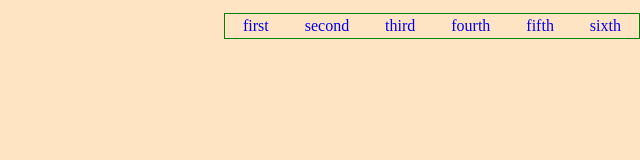
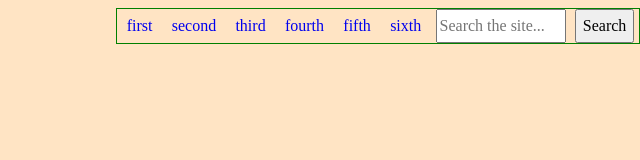
Before and after one commit to gniht/minimalCSS, a plain HTML site: page index.html in a window 1280 px wide. Shown: the whole page, without its empty margins (640-1280 px from the left). Drawn offline with Linux system fonts and the light colour scheme.

Commit message:
adjusted top-right column span for various screen sizes

```diff
--- a/index.html
+++ b/index.html
@@ -9,24 +9,15 @@
 </head>
 <body>
   <nav class="top-right">
-      <div>
+
     <a href="#" class="first">first</a>
-      </div>
-      <div>
     <a href="#" class="second">second</a>
-      </div>
-      <div>
     <a href="#" class="third">third</a>
-      </div>
-      <div>
     <a href="#" class="fourth">fourth</a>
-      </div>
-      <div>
     <a href="#" class="fourth">fifth</a>
-      </div>
-      <div>
     <a href="#" class="fourth">sixth</a>
-      </div>
+    <input type="search" placeholder="Search the site...">
+    <button type="submit">Search</button>
   </nav>
 
 
--- a/style.css
+++ b/style.css
@@ -29,15 +29,13 @@ nav a {
   align-self: center;
   list-style: none;
   margin: 0;
-  grid-column: 4/-1;
+  grid-column: 1/-1;
   grid-row: 1/2;
   border: 1px solid green;
 }
-.top-right div {
-  display: inline-block;
-  align-self: center;
+.top-right input{
+  width: 130px;
 }
-
 .left-vertical {
   display: flex;
   justify-content: center;
@@ -49,18 +47,18 @@ nav a {
 
 @media screen and (min-width: 600px){
   .top-right{
-    grid-column: 6/-1;
+    grid-column: 5/-1;
   }
 }
 
 @media screen and (min-width: 900px){
   .top-right {
-    grid-column: 7/-1;
+    grid-column: 6/-1;
   }
 }
 
 @media screen and (min-width: 1200px){
   .top-right {
-    grid-column: 9/-1;
+    grid-column: 8/-1;
   }
 }
```
Lines whose indentation alone changed are shown as unchanged.
